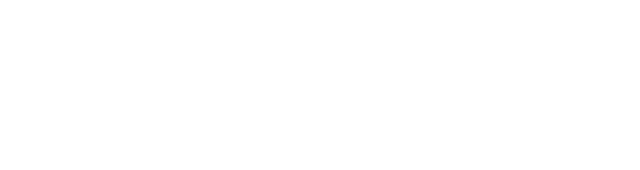
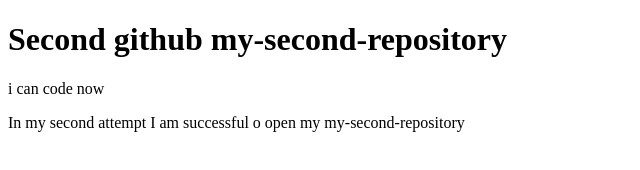
Before and after one commit to sium2022/my-second-repository, a plain HTML site: page index.html in a window 1280 px wide. Shown: the whole page, without its empty margins (0-640 px from the left). Drawn offline with Linux system fonts and the light colour scheme.

Commit message:
added header

```diff
--- a/index.html
+++ b/index.html
@@ -5,6 +5,9 @@
     <meta http-equiv="X-UA-Compatible" content="IE=edge">
     <meta name="viewport" content="width=device-width, initial-scale=1.0">
     <title>my-second-repository</title>
+    <h1>Second github my-second-repository</h1>
+    <p>i can code now</p>
+    <p>In my second attempt I am successful o open my my-second-repository</p>
 </head>
 <body>
 
```
